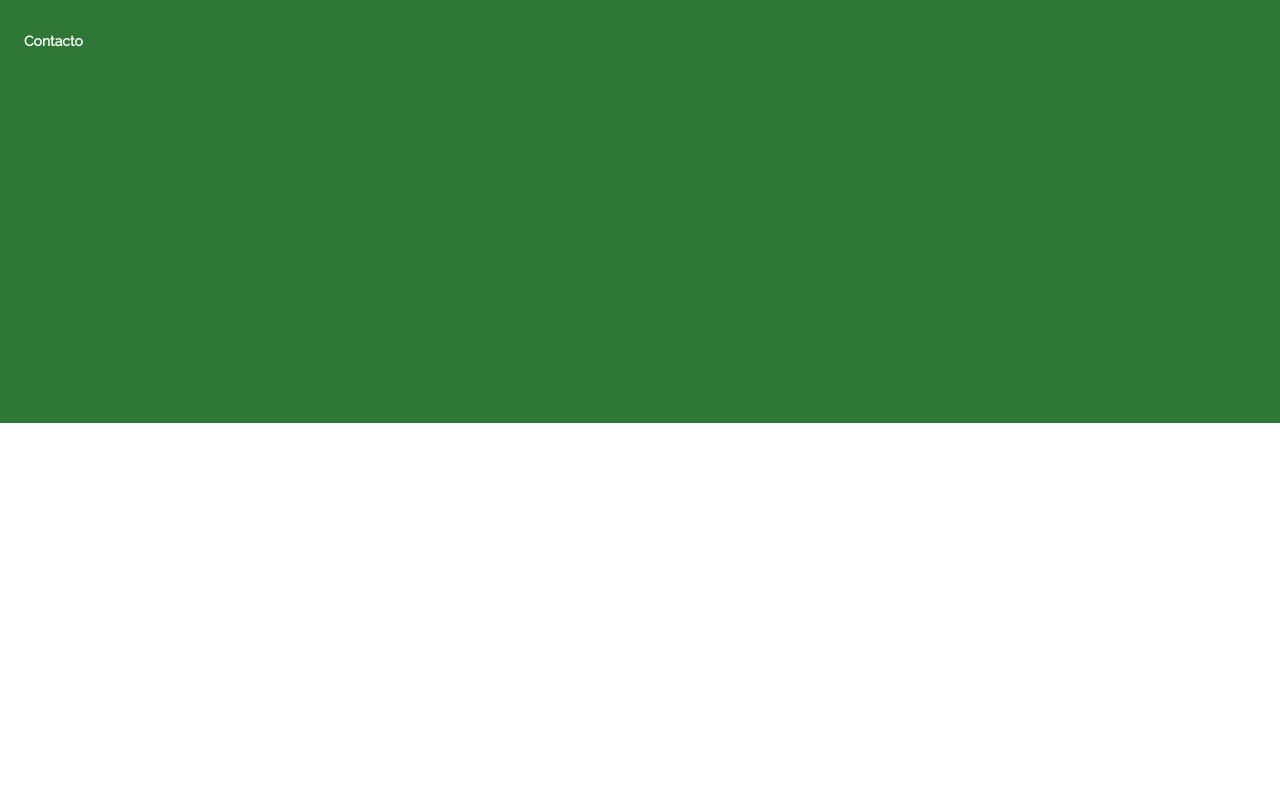
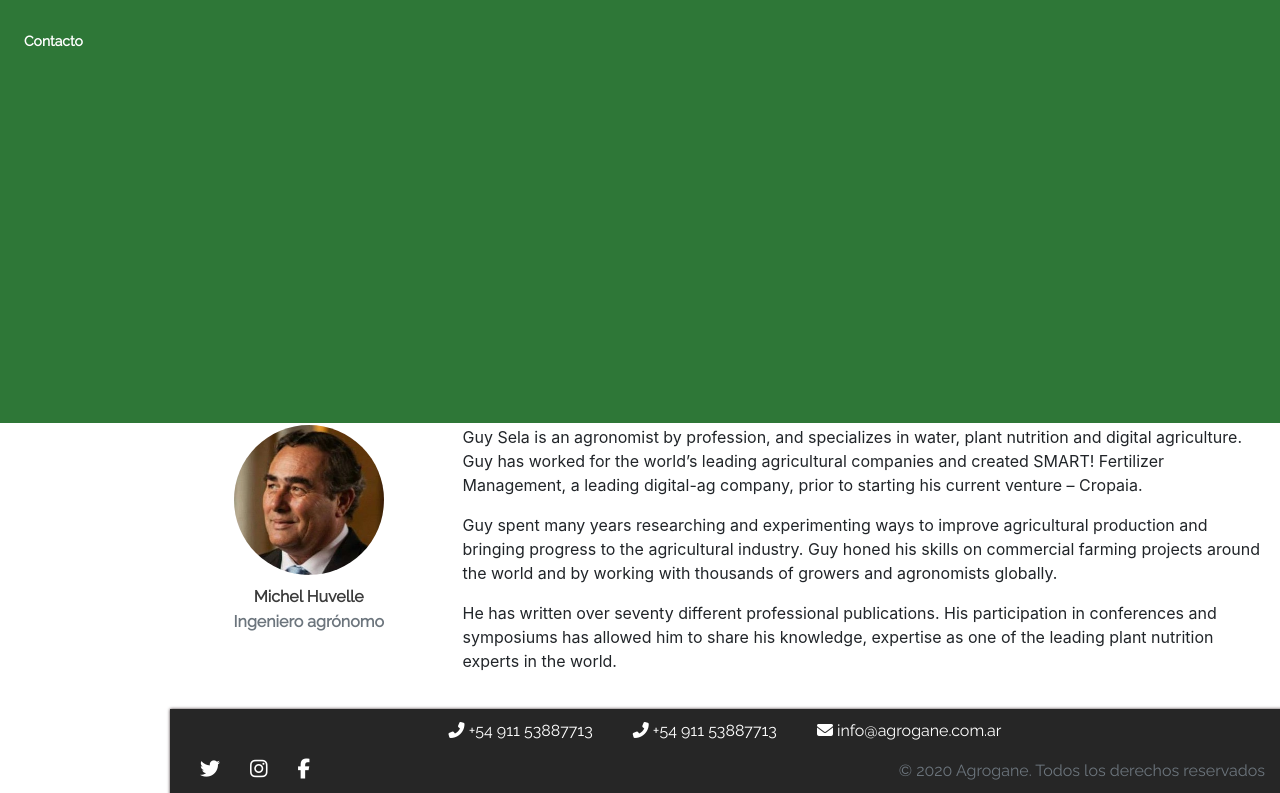
Before and after one commit to francobenitez20001/agrogane, a React (Create React App) app: page /nosotros in a window 1280 px wide. Shown: the part 377-1170 px from the top of the page. Before the commit the page ends 800 px from the top, so only its background shows below. Built offline with nearby package versions, Linux system fonts and the light colour scheme; a web font is replaced by a local one.

Commit message:
nosotros page

```diff
--- a/public/index.html
+++ b/public/index.html
@@ -3,7 +3,7 @@
   <head>
     <meta charset="utf-8" />
     <meta name="viewport" content="width=device-width, initial-scale=1" />
-    <meta name="theme-color" content="#403236" />
+    <meta name="theme-color" content="#2e7737" />
     <meta
       name="description"
       content="Web site created using create-react-app"
--- a/src/components/Info/Info.css
+++ b/src/components/Info/Info.css
@@ -1,7 +1,7 @@
 
 @import url('https://fonts.googleapis.com/css2?family=MuseoModerno&display=swap');
 .caja-info{
-    height: auto;
+    height: 295px;
     text-align: center;
     padding: 20px;
     font-size: 15px;
@@ -41,6 +41,7 @@
 
 @media(min-width:1441px){
     .caja-info{
+        height: auto;
         font-size: 12px;
         line-height: 20px;
     }
--- a/src/components/Info/Info.js
+++ b/src/components/Info/Info.js
@@ -1,14 +1,6 @@
 import React from 'react';
 import './Info.css';
 const Info = () => {
-    window.addEventListener('scroll',event=>{
-        let scroll = window.scrollY;
-        if(scroll>750 && scroll<1071){
-            for (let index = 0; index < document.getElementsByClassName('caja-info').length; index++) {
-                document.getElementsByClassName('caja-info')[index].classList.add('showCaja');
-            }
-        }
-    })
     return (
         <>
             <div className="container-fluid" style={{backgroundColor:"#facc2e"}}>
@@ -19,7 +11,7 @@ const Info = () => {
                                 <i className="fas fa-users"></i>
                             </div>
                             <h5>Titulo</h5>
-                            <p>Lorem ipsum dolor sit amet, consectetur adipisicing elit. Quis obcaecati distinctio autem doloribus quas maiores sunt ducimus minus illo inventore iure ipsam minima architecto nam culpa perspiciatis sint quod, dolorum assumenda voluptates excepturi atque tempore voluptatem omnis. Velit, eius? Sunt, pariatur corrupti perferendis aliquam quidem at. Nisi ex sit magnam!</p>
+                            <p>Con más de 35 años de experiencia en la localización, compra, asesoramiento y administración de campos en las pcia de Bs As, La Pampa, Corrientes. Liderando pooles de inversión agrícola ganaderos tanto con inversores nacionales como extranjeros</p>
                         </div>
                     </div>
                     <div className="col-12 col-md-4">
@@ -28,7 +20,7 @@ const Info = () => {
                                 <i className="fas fa-leaf"></i>
                             </div>
                             <h5>Titulo</h5>
-                            <p>Lorem ipsum dolor sit amet, consectetur adipisicing elit. Quis obcaecati distinctio autem doloribus quas maiores sunt ducimus minus illo inventore iure ipsam minima architecto nam culpa perspiciatis sint quod, dolorum assumenda voluptates excepturi atque tempore voluptatem omnis. Velit, eius? Sunt, pariatur corrupti perferendis aliquam quidem at. Nisi ex sit magnam!</p>
+                            <p>Implementado módulos de producción en cría y recría de hasta 5000has en la pcia. de Corrientes, desarrollando planes de negocios en el sector avícola, efectivizando los mismos con desarrollo de granjas de ponedoras en el área de Cardales y Opendoor.</p>
                         </div>
                     </div>
                     <div className="col-12 col-md-4">
@@ -37,7 +29,7 @@ const Info = () => {
                                 <i className="fas fa-globe-asia"></i>
                             </div>
                             <h5>Titulo</h5>
-                            <p>Lorem ipsum dolor sit amet, consectetur adipisicing elit. Quis obcaecati distinctio autem doloribus quas maiores sunt ducimus minus illo inventore iure ipsam minima architecto nam culpa perspiciatis sint quod, dolorum assumenda voluptates excepturi atque tempore voluptatem omnis. Velit, eius? Sunt, pariatur corrupti perferendis aliquam quidem at. Nisi ex sit magnam!</p>
+                            <p>Incursionando en el sector empresarial, ocupando cargos de gerente de administración en Papelera del Noa, como gerente y director comercial de Linera Bonaerense SA, potenciando sus habilidades administrativas como comerciales.</p>
                         </div>
                     </div>
                 </div>
--- a/src/pages/Home/Home.js
+++ b/src/pages/Home/Home.js
@@ -10,6 +10,14 @@ const Home = () => {
         document.getElementsByTagName('p')[0].classList.add('showTxtBanner');
         document.getElementsByTagName('p')[1].classList.add('showTxtBanner');
     }
+    window.addEventListener('scroll',event=>{
+        let scroll = window.scrollY;
+        if(scroll>750 && scroll<1071){
+            for (let index = 0; index < document.getElementsByClassName('caja-info').length; index++) {
+                document.getElementsByClassName('caja-info')[index].classList.add('showCaja');
+            }
+        }
+    })
     return (
         <>
             <div className="banner__home">
--- a/src/pages/Nosotros/Nosotros.css
+++ b/src/pages/Nosotros/Nosotros.css
@@ -0,0 +1,99 @@
+
+.nosotros__txt{
+    text-align: justify;
+    display: flex;
+    flex-direction: column;
+    justify-content: center;
+    animation: all 1s ease;
+}
+
+.nosotros__txt h2{
+    color: #3f3f3f;
+    font-weight: 800;
+    font-size: 30px;
+    padding-bottom: 10px;
+    border-bottom-width: 2px;
+    border-bottom-style: solid;
+    border-color: #2e7737;
+    margin-bottom: 35px;
+}
+
+.nosotros__txt h6{
+    font-family: "Lato";
+    font-size: 16px;
+    line-height: 1.3;
+    margin-bottom: 18px;
+    font-weight: 400;
+    color: #3f3f3f;
+}
+
+.titulo__dueño{
+    font-family: 'Raleway', sans-serif;
+    margin-top: 30px;
+    margin-bottom: 20px;
+    color: #3f3f3f;
+    font-weight: 800;
+    font-size: 24px;
+    border-bottom-width: 2px;
+    border-bottom-style: solid;
+    border-color: #2e7737;
+}
+
+.datos__dueño img{
+    width: 150px;
+    height: 150px;
+    border-radius: 50%;
+    margin: 0px 0px 10px 0px;
+}
+
+.datos__dueño .dueño__nombre{
+    font-family: 'Raleway', sans-serif;
+    color: #3b3b3b;
+    font-weight: 800;
+    font-size: 16px;
+    margin-bottom: 0px;
+}
+
+.datos__dueño span{
+    font-family: 'Raleway', sans-serif;
+    font-weight: bold !important;
+}
+
+.container__info .imagen__info{
+    display: none;
+}
+.datos__dueño{
+    text-align: center;
+}
+
+@media(min-width:768px){
+    .container__info{
+        padding: 0px !important;
+    }
+    .nosotros__txt{
+        padding-right: 45px!important;
+    }
+    .container__info .imagen__info{
+        display: block;
+    }
+}
+
+@media(max-width:768px){
+    .datos__dueño{
+        margin-bottom: 17px;
+    }
+    .nosotros__txt{
+        padding: 10px 0px;
+    }
+    .nosotros__txt h2{
+        font-size: 25px;
+        margin-bottom: 20px;
+    }
+    .nosotros__txt h6{
+        font-size: 14px;
+    }
+    .contenido__dueño .texto__dueño{
+        display: block;
+        text-align: justify;
+    }
+}
--- a/src/pages/Nosotros/Nosotros.js
+++ b/src/pages/Nosotros/Nosotros.js
@@ -1,25 +1,49 @@
 import React from 'react';
 import nosotros from '../../img/nosotros.jpg';
+import avatar from '../../img/avatar.jpeg';
+import Info from '../../components/Info/Info';
+import Footer from '../../components/Footer/Footer';
 import './Nosotros.css';
 const Nosotros = () => {
+    window.onload = ()=>{
+        for (let index = 0; index < document.getElementsByClassName('caja-info').length; index++) {
+            document.getElementsByClassName('caja-info')[index].classList.add('showCaja');
+        }
+    }
     return (
-        <div className="container-fluid px-0">
-            <div className="row">
-                <div className="col-md-6">
-                    <img src={nosotros} alt={nosotros} className="img-fluid"/>
-                </div>
-                <div className="col-md-6">
-                    <h2>Agrogane</h2>
-                    <hr/>
-                    <p>Lorem ipsum dolor sit amet, consectetur adipisicing elit. Omnis iste laudantium praesentium quae alias accusantium provident minima velit temporibus autem nostrum neque, iusto consequatur tempora eaque soluta debitis harum nemo exercitationem asperiores expedita dolor assumenda. Illum facere possimus veniam enim. Fugiat eveniet aperiam exercitationem illum impedit illo eos molestias dolor?
-                    Lorem ipsum dolor sit amet, consectetur adipisicing elit. Omnis iste laudantium praesentium quae alias accusantium provident minima velit temporibus autem nostrum neque, iusto consequatur tempora eaque soluta debitis harum nemo exercitationem asperiores expedita dolor assumenda. Illum facere possimus veniam enim. Fugiat eveniet aperiam exercitationem illum impedit illo eos molestias dolor?
-                    </p>
+        <>
+            <div className="container-fluid container__info">
+                <div className="row">
+                    <div className="col-md-6 imagen__info">
+                        <img src={nosotros} alt={nosotros} className="img-fluid"/>
+                    </div>
+                    <div className="col-md-6 nosotros__txt">
+                        <h2>Agrogane</h2>
+                        <h6>Somos un grupo de profesionales con amplia experiencia en el sector de agronegocios. Creemos en el potencial del pequeño y mediano productor y es por eso que nos enfocamos en asesorarlos y mejorar su gestión productiva, buscando maximizar sus beneficios.</h6>
+                        <h6>Debido a que compartir nuestro conocimiento es nuestra pasión, ofrecemos nuestros servicios a pequeños y medianos productores tanto ganaderos como avícolas, ayudando a nuestros clientes a lograr resultados sobresalientes en las actividades en la que están inmersos.</h6>
+                    </div>
                 </div>
             </div>
-            <div className="jumbotron">
-                h
+            <Info/>
+            <div className="container-fluid">
+                <div className="titulo__dueño">
+                    <h3>Agrogane Fundador</h3>
+                </div>
+                <div className="contenido__dueño row">
+                    <div className="col-12 col-md-3 datos__dueño">
+                        <img src={avatar} alt={avatar} className="img-fluid"/>
+                        <p className="dueño__nombre">Michel Huvelle</p>
+                        <span className="text-muted">Ingeniero agrónomo</span>
+                    </div>
+                    <div className="col-12 col-md-9 texto__dueño">
+                        <p>Guy Sela is an agronomist by profession, and specializes in water, plant nutrition and digital agriculture. Guy has worked for the world’s leading agricultural companies and created SMART! Fertilizer Management, a leading digital-ag company, prior to starting his current venture – Cropaia.</p>
+                        <p>Guy spent many years researching and experimenting ways to improve agricultural production and bringing progress to the agricultural industry. Guy honed his skills on commercial farming projects around the world and by working with thousands of growers and agronomists globally.</p>
+                        <p>He has written over seventy different professional publications. His participation in conferences and symposiums has allowed him to share his knowledge, expertise as one of the leading plant nutrition experts in the world.</p>
+                    </div>
+                </div>
             </div>
-        </div>
+            <Footer/>
+        </>
     );
 }
 
```
Also changed, not shown: src/img/avatar.jpeg.
